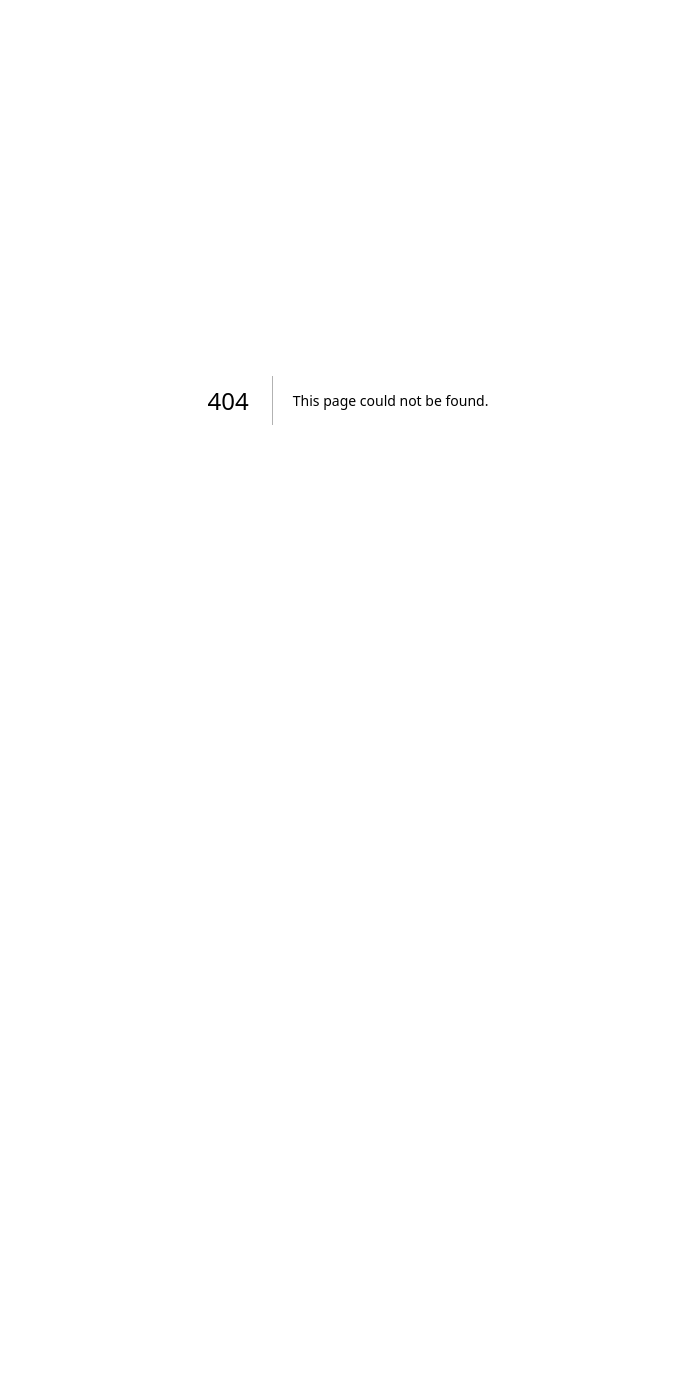
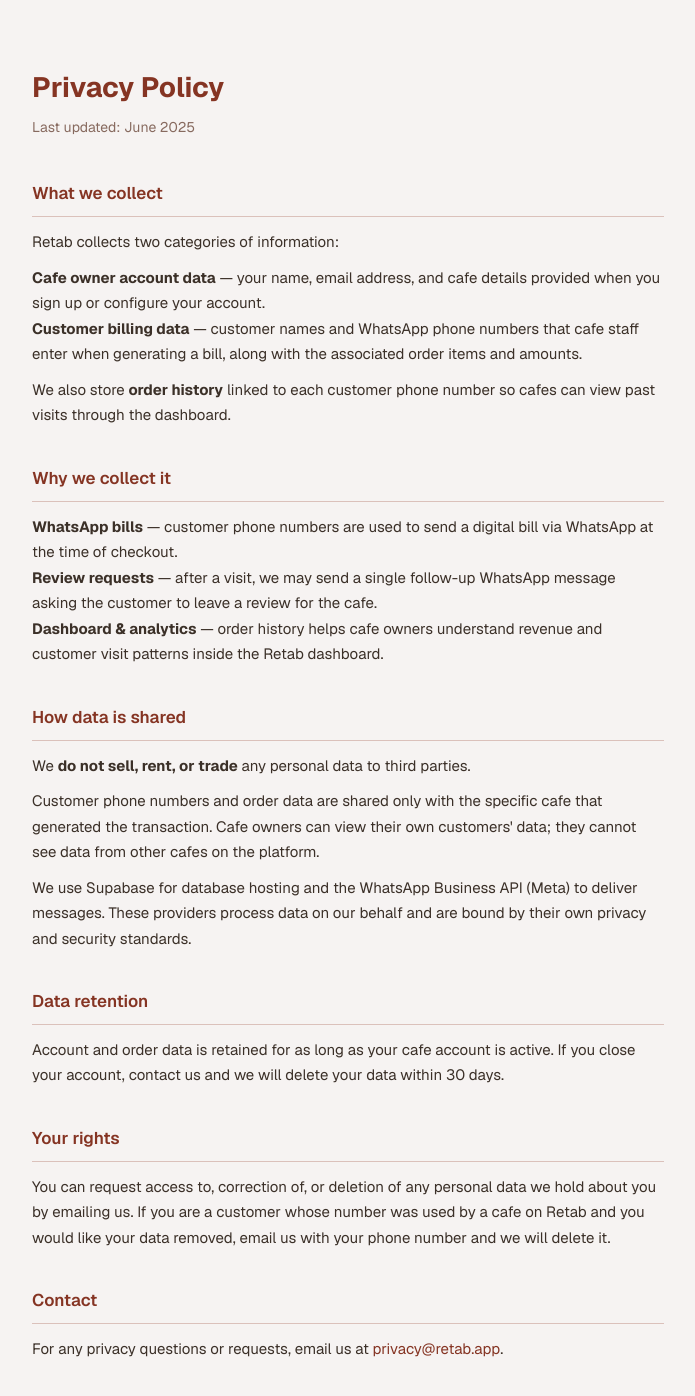
Before and after one commit to Pratham-codes-py/Retab, a Next.js app: page /privacy in a window 1280 px wide. Before the commit this address had no page. Shown: the top 1396 px of the page, without its empty margins (292-987 px from the left). Before the commit the page ends 800 px from the top, so only its background shows below. Built offline with nearby package versions, Linux system fonts and the light colour scheme.

Commit message:
privacy page updated

```diff
--- /dev/null
+++ b/app/privacy/page.tsx
@@ -0,0 +1,128 @@
+import type { Metadata } from 'next';
+
+export const metadata: Metadata = {
+  title: 'Privacy Policy — Retab',
+};
+
+export default function PrivacyPage() {
+  return (
+    <main style={{
+      minHeight: '100vh',
+      background: '#f6f3f2',
+      color: '#3b3028',
+    }}>
+    <div style={{
+      maxWidth: '680px',
+      margin: '0 auto',
+      padding: '64px 24px 80px',
+      fontFamily: 'var(--font-geist-sans), system-ui, sans-serif',
+      lineHeight: 1.7,
+    }}>
+      <h1 style={{ fontSize: '28px', fontWeight: 700, marginBottom: '4px', color: '#853423' }}>
+        Privacy Policy
+      </h1>
+      <p style={{ fontSize: '14px', color: '#876a5f', marginBottom: '40px' }}>
+        Last updated: June 2025
+      </p>
+
+      <Section title="What we collect">
+        <p>Retab collects two categories of information:</p>
+        <ul>
+          <li>
+            <strong>Cafe owner account data</strong> — your name, email address, and cafe details
+            provided when you sign up or configure your account.
+          </li>
+          <li>
+            <strong>Customer billing data</strong> — customer names and WhatsApp phone numbers
+            that cafe staff enter when generating a bill, along with the associated order items
+            and amounts.
+          </li>
+        </ul>
+        <p>
+          We also store <strong>order history</strong> linked to each customer phone number so
+          cafes can view past visits through the dashboard.
+        </p>
+      </Section>
+
+      <Section title="Why we collect it">
+        <ul>
+          <li>
+            <strong>WhatsApp bills</strong> — customer phone numbers are used to send a
+            digital bill via WhatsApp at the time of checkout.
+          </li>
+          <li>
+            <strong>Review requests</strong> — after a visit, we may send a single follow-up
+            WhatsApp message asking the customer to leave a review for the cafe.
+          </li>
+          <li>
+            <strong>Dashboard &amp; analytics</strong> — order history helps cafe owners
+            understand revenue and customer visit patterns inside the Retab dashboard.
+          </li>
+        </ul>
+      </Section>
+
+      <Section title="How data is shared">
+        <p>
+          We <strong>do not sell, rent, or trade</strong> any personal data to third parties.
+        </p>
+        <p>
+          Customer phone numbers and order data are shared only with the specific cafe that
+          generated the transaction. Cafe owners can view their own customers' data; they cannot
+          see data from other cafes on the platform.
+        </p>
+        <p>
+          We use Supabase for database hosting and the WhatsApp Business API (Meta) to deliver
+          messages. These providers process data on our behalf and are bound by their own privacy
+          and security standards.
+        </p>
+      </Section>
+
+      <Section title="Data retention">
+        <p>
+          Account and order data is retained for as long as your cafe account is active.
+          If you close your account, contact us and we will delete your data within 30 days.
+        </p>
+      </Section>
+
+      <Section title="Your rights">
+        <p>
+          You can request access to, correction of, or deletion of any personal data we hold
+          about you by emailing us. If you are a customer whose number was used by a cafe on
+          Retab and you would like your data removed, email us with your phone number and we
+          will delete it.
+        </p>
+      </Section>
+
+      <Section title="Contact">
+        <p>
+          For any privacy questions or requests, email us at{' '}
+          <a href="mailto:privacy@retab.app" style={{ color: '#853423' }}>
+            privacy@retab.app
+          </a>
+          .
+        </p>
+      </Section>
+    </div>
+    </main>
+  );
+}
+
+function Section({ title, children }: { title: string; children: React.ReactNode }) {
+  return (
+    <section style={{ marginBottom: '36px' }}>
+      <h2 style={{
+        fontSize: '17px',
+        fontWeight: 600,
+        marginBottom: '12px',
+        color: '#853423',
+        borderBottom: '1px solid #dbc1bb',
+        paddingBottom: '8px',
+      }}>
+        {title}
+      </h2>
+      <div style={{ fontSize: '15px', color: '#3b3028', display: 'flex', flexDirection: 'column', gap: '10px' }}>
+        {children}
+      </div>
+    </section>
+  );
+}
```
Also changed, not shown: outputs/retab_meta_icon_1024.png (added), 1 other file (tests, documents, lock files or other folders).
